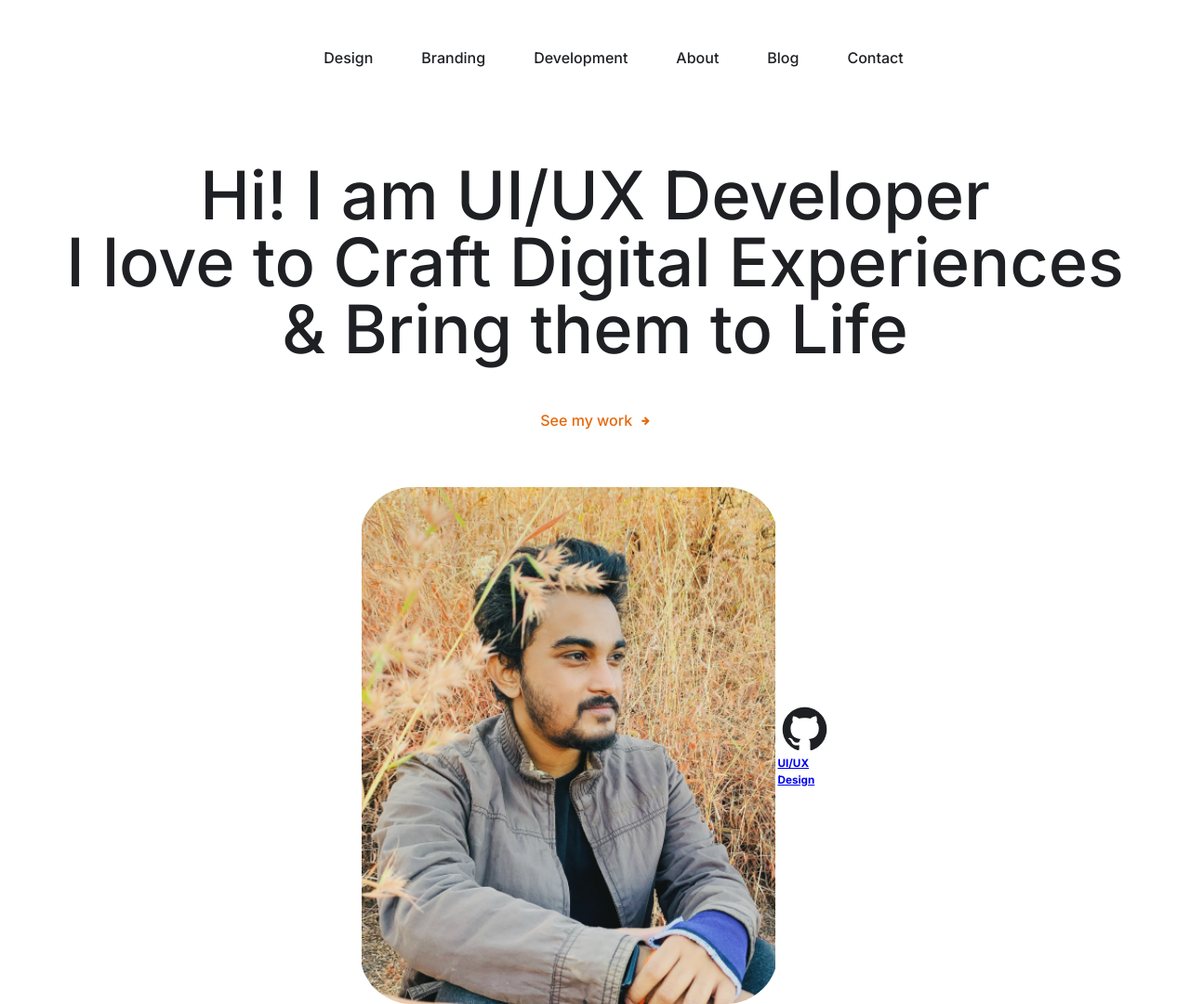
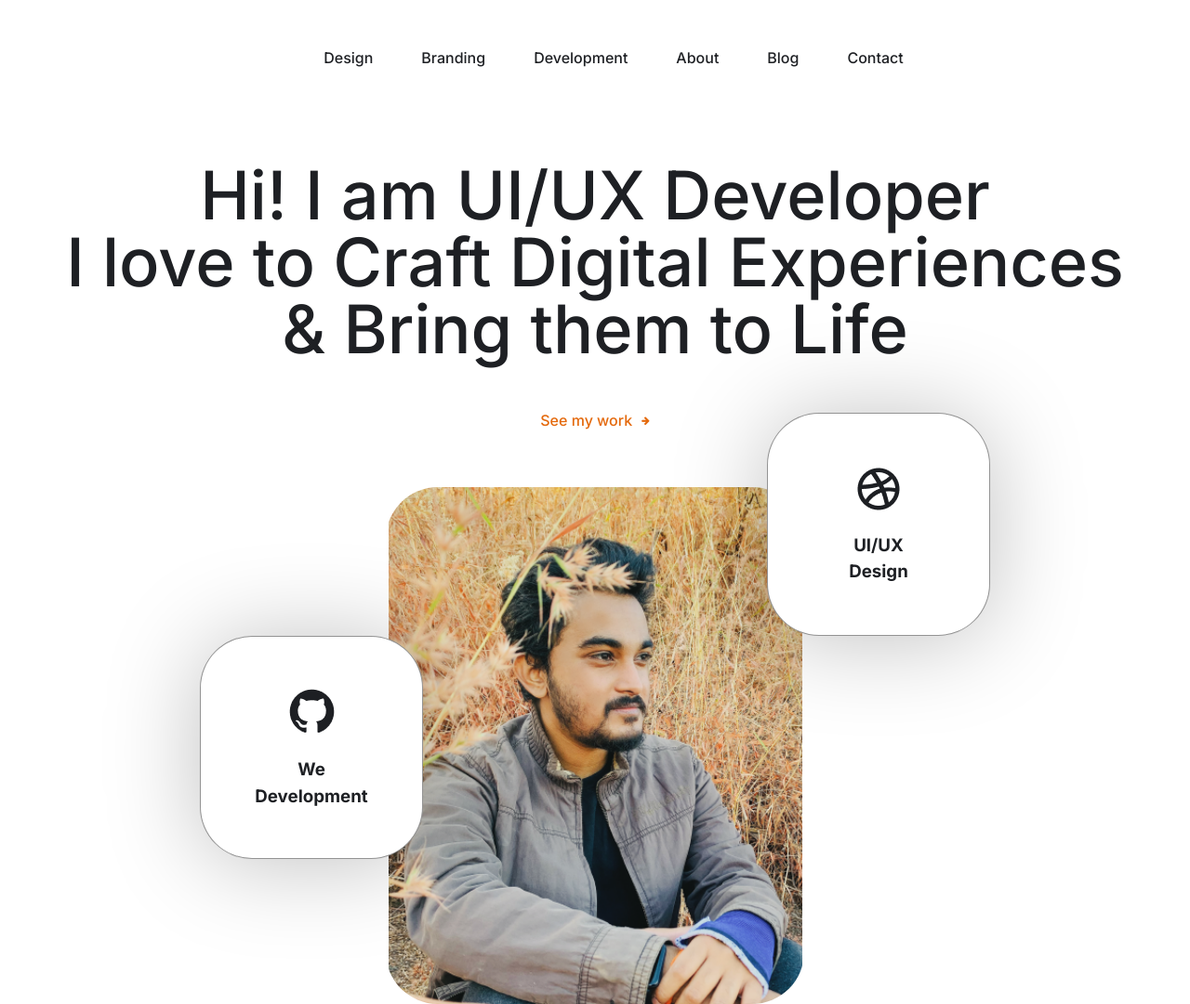
Before and after one commit to Shubham-yelekar/daily-ui-hero-section-portfolio, a plain HTML site: page index.html in a window 1280 px wide. Shown: the whole page at 93% size. Drawn offline with Linux system fonts and the light colour scheme.

Commit message:
main section done

```diff
--- a/index.html
+++ b/index.html
@@ -30,15 +30,19 @@
     <main>
         <div class="profile-image">
 
+            <a href="#" class="web-dev-link git-link">
+                <img src="./assets/github.png" alt="go to my github">
+                <h3>We<br>
+                Development</h3>
+            </a>
+            <a href="#" class="web-dev-link behance-link">
+                <img src="./assets/behance.png" alt="go to my behance">
+                <h3>UI/UX <br>
+                Design</h3>
+            </a>
         </div>
-        <a href="#" class="web-dev-link">
-            <img src="./assets/github.png" alt="go to my github">
-            <h3>UI/UX <br>
-            Design</h3>
-        </a>
-        <a href="#" class="ui-link">
 
-        </a>
+
     </main>
     <script src="./app.js"></script>
 </body>
--- a/style.css
+++ b/style.css
@@ -169,6 +169,7 @@ main {
   display: flex;
   align-items: center;
   justify-content: center;
+
 }
 
 .profile-image {
@@ -179,4 +180,36 @@ main {
   background-position: center;
   background-repeat: no-repeat;
   background-size: contain;
+  position: relative;
 }
+
+.web-dev-link {
+
+  width: 240px;
+  height: 240px;
+  background: #FFFFFF;
+  border: 1px solid #29292980;
+  box-shadow: 0px 4px 100px rgba(0, 0, 0, 0.25);
+  border-radius: 56px;
+  display: flex;
+  flex-direction: column;
+  text-align: center;
+  align-items: center;
+  justify-content: center;
+  font-size: 1.6rem;
+  text-decoration: none;
+  color: var(--clr-black);
+  gap: 2rem;
+
+  position: absolute;
+}
+
+.git-link {
+  left: -200px;
+  top: 160px;
+}
+
+.behance-link {
+  right: -200px;
+  top: -80px;
+}
```
